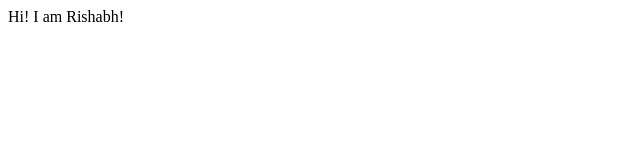
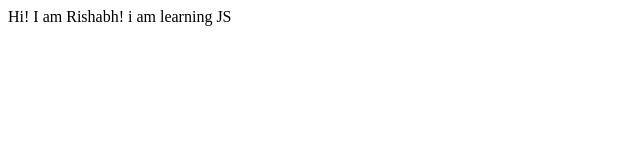
Before and after one commit to Rishabhsgr/rishabhsagar-site, a plain HTML site: page index.html in a window 1280 px wide. Shown: the whole page, without its empty margins (0-640 px from the left). Drawn offline with Linux system fonts and the light colour scheme.

Commit message:
docs- added more info

```diff
--- a/index.html
+++ b/index.html
@@ -8,5 +8,6 @@
 </head>
 <body>
   Hi! I am Rishabh!
+  i am learning JS
 </body>
 </html>
```
